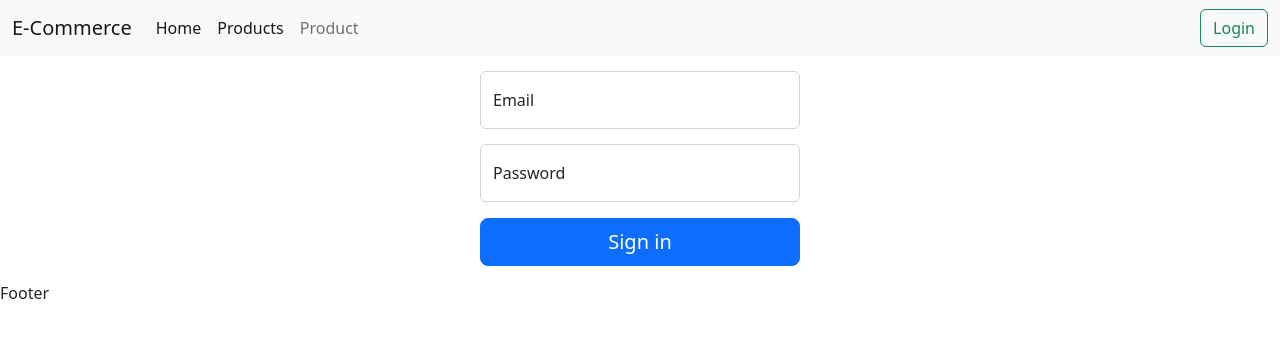
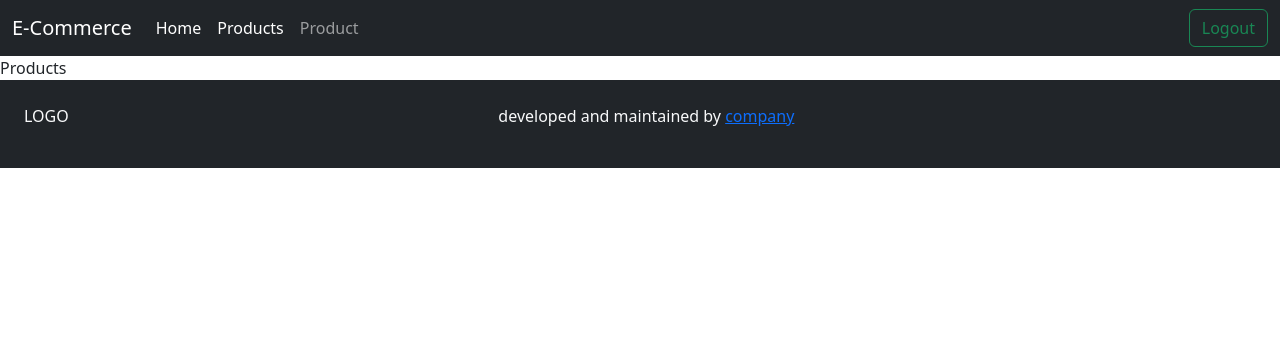
Before and after one commit to Smitgamit/redux-toolkit-structure, a React (Create React App) app: page /products in a window 1280 px wide. Shown: the top 338 px of the page. Built offline with nearby package versions, Linux system fonts and the light colour scheme; sample sign-in values are in the browser's storage.

Commit message:
auth done 3-Jan-2023

```diff
--- a/package.json
+++ b/package.json
@@ -14,6 +14,7 @@
     "react-redux": "^8.0.5",
     "react-router-dom": "^6.6.1",
     "react-scripts": "5.0.1",
+    "sweetalert2": "^11.6.16",
     "web-vitals": "^2.1.4"
   },
   "scripts": {
--- a/src/App.css
+++ b/src/App.css
@@ -39,7 +39,7 @@
 
 .form-signin {
   max-width: 350px;
-  padding: 15px;
+  padding-top: 10%;
 }
 
 .form-signin .form-floating:focus-within {
@@ -48,12 +48,8 @@
 
 .form-signin input[type="email"] {
   margin-bottom: -1px;
-  /* border-bottom-right-radius: 0; */
-  /* border-bottom-left-radius: 0; */
 }
 
 .form-signin input[type="password"] {
   margin-bottom: 10px;
-  /* border-top-left-radius: 0; */
-  /* border-top-right-radius: 0; */
 }
--- a/src/App.js
+++ b/src/App.js
@@ -1,6 +1,5 @@
 import React from 'react';
-import { BrowserRouter, Routes, Route, Navigate } from "react-router-dom";
-// import useFetch from './hooks/useFetch';
+import { BrowserRouter, Routes, Route } from "react-router-dom";
 import './App.css';
 import Layout from './components/layout/Layout';
 import Home from './pages/Home';
@@ -8,8 +7,10 @@ import 'bootstrap/dist/css/bootstrap.min.css';
 import { appRoutes, protectedRoutes } from './routes/Routes';
 import PageNotFound from './pages/PageNotFound';
 import Login from './pages/Login';
+import { useSelector } from 'react-redux';
 
 function App() {
+  const { userToken } = useSelector((state) => state.auth)
   return (
     <BrowserRouter>
       <Routes>
@@ -28,7 +29,7 @@ function App() {
             })
           }
           {
-            false ?
+            userToken !== null ?
               protectedRoutes.map((route, idx) => {
                 return route.element ? (
                   <Route
--- a/src/app/store.js
+++ b/src/app/store.js
@@ -1,5 +1,5 @@
 import { configureStore } from '@reduxjs/toolkit';
-import authReducer from '../features/auth/authSlice';
+import authReducer from '../features/authSlice';
 
 const store = configureStore({
     reducer: {
--- a/src/components/layout/Footer.js
+++ b/src/components/layout/Footer.js
@@ -2,6 +2,32 @@ import React from 'react'
 
 export default function Footer() {
     return (
-        <div>Footer</div>
+        <footer className=" p-4 bg-dark text-light">
+            <div className="d-lg-flex justify-content-between">
+                <div>
+                    <span>LOGO</span>
+                </div>
+                <div className="copyright">
+                    <p>developed and maintained by <a href="#" target="_blank">company</a></p>
+                </div>
+                <div>
+                    <ul className="d-flex gap-3 list-unstyled">
+                        <li><a href="#"><i className="bi bi-facebook"></i></a></li>
+                        <li><a href="#"><i className="bi bi-twitter"></i></a></li>
+                        <li><a href="#"><i className="bi bi-instagram"></i></a></li>
+                    </ul>
+                </div>
+            </div>
+        </footer>
     )
 }
+
+{/* <div className="bg-dark text-light">
+            <footer className="py-3">
+                <div className="row d-flex justify-content-center">
+                    <div className="col-6 col-md-2">
+                        Footer
+                    </div>
+                </div>
+            </footer>
+        </div> */}
--- a/src/components/layout/Header.js
+++ b/src/components/layout/Header.js
@@ -1,13 +1,24 @@
 import React from 'react'
-import { Link, useLocation } from 'react-router-dom'
+import { useDispatch, useSelector } from 'react-redux';
+import { Link, useLocation, useNavigate } from 'react-router-dom'
+import { logout } from '../../features/authSlice';
 
 export default function Header() {
+    const dispatch = useDispatch()
+    const { userToken } = useSelector((state) => state.auth)
+    const navigate = useNavigate();
     let location = useLocation();
+
+    function handleLogout(event) {
+        event.preventDefault()
+        dispatch(logout())
+        navigate('/login', { replace: true })
+    }
     return (
         <>
-            <nav className="navbar navbar-expand-lg navbar-light bg-light">
+            <nav className="navbar navbar-expand-lg navbar-dark bg-dark">
                 <div className="container-fluid">
-                    <a className="navbar-brand" href="#">E-Commerce</a>
+                    <Link to={'/'} className="navbar-brand">E-Commerce</Link>
                     <button className="navbar-toggler" type="button" data-bs-toggle="collapse" data-bs-target="#navbarSupportedContent" aria-controls="navbarSupportedContent" aria-expanded="false" aria-label="Toggle navigation">
                         <span className="navbar-toggler-icon"></span>
                     </button>
@@ -16,15 +27,24 @@ export default function Header() {
                             <li className="nav-item">
                                 <Link to={'/'} className="nav-link active" aria-current="page">Home</Link>
                             </li>
-                            <li className="nav-item" >
-                                <Link to={'/products'} className={location.pathname === '/products' ? "nav-link active" : "nav-link"} >Products</Link>
-                            </li>
-                            <li className="nav-item" >
-                                <Link to={'/product'} className={location.pathname === '/product' ? "nav-link active" : "nav-link"} >Product</Link>
-                            </li>
+                            {
+                                userToken !== null ? <li className="nav-item" >
+                                    <Link to={'/products'} className={location.pathname === '/products' ? "nav-link active" : "nav-link"} >Products</Link>
+                                </li> : null
+                            }
+                            {
+                                userToken !== null ? <li className="nav-item" >
+                                    <Link to={'/product'} className={location.pathname === '/product' ? "nav-link active" : "nav-link"} >Product</Link>
+                                </li> : null
+                            }
+
                         </ul>
                         <form className="d-flex">
-                            <Link to={'/login'} className="btn btn-outline-success" type="submit">Login</Link>
+                            {
+                                (!userToken) ?
+                                    <Link to={'/login'} className="btn btn-outline-success" type="submit">Login</Link>
+                                    : <button onClick={handleLogout} className="btn btn-outline-success" type="submit">Logout</button>
+                            }
                         </form>
                     </div>
                 </div>
--- /dev/null
+++ b/src/features/authSlice.js
@@ -0,0 +1,73 @@
+import { createAsyncThunk, createSlice } from '@reduxjs/toolkit'
+import axios from 'axios';
+const baseUrl = process.env.REACT_APP_BACKEND_URL
+
+const initialState = {
+    loading: false,
+    user: {}, // for user object
+    userToken: localStorage.getItem('userToken') ?? null,
+    error: null,
+    // success: false, // for monitoring the registration process.
+}
+
+export const userLogin = createAsyncThunk(
+    'auth/login',
+    async ({ username, password }, { rejectWithValue }) => {
+        try {
+            const config = {
+                headers: {
+                    'Content-Type': 'application/json',
+                },
+            }
+            const { data } = await axios.post(
+                `${baseUrl}auth/login`,
+                { username, password },
+                config
+            )
+            localStorage.setItem('userToken', data.token)
+            return data
+        } catch (error) {
+            if (error.response && error.response.data.message) {
+                return rejectWithValue(error.response.data.message)
+            } else {
+                return rejectWithValue(error.message)
+            }
+        }
+    }
+)
+
+const authSlice = createSlice({
+    name: 'auth',
+    initialState,
+    reducers: {
+        logout: (state) => {
+            localStorage.removeItem('userToken')
+            state.loading = false
+            state.user = null
+            state.userToken = null
+            state.error = null
+            // state.success = false
+        },
+    },
+    extraReducers:
+        (builder) => {
+            builder
+                // login user
+                .addCase(userLogin.pending, (state) => {
+                    state.loading = true
+                    state.error = null
+                })
+                .addCase(userLogin.fulfilled, (state, { payload }) => {
+                    state.loading = false
+                    state.user = payload
+                    state.userToken = payload.token
+                    // state.success = true
+                })
+                .addCase(userLogin.rejected, (state, { payload }) => {
+                    state.loading = false
+                    state.error = payload
+                })
+        },
+})
+export const { logout } = authSlice.actions
+export default authSlice.reducer
--- a/src/pages/Login.js
+++ b/src/pages/Login.js
@@ -1,11 +1,19 @@
-import React, { useState } from 'react'
+import React, { useEffect, useState } from 'react'
+import { useDispatch, useSelector } from 'react-redux'
+import { useNavigate } from 'react-router-dom'
 import InputField from '../components/form/InputField'
+import { userLogin } from '../features/authSlice'
+import Swal from 'sweetalert2'
 
 export default function Login() {
+    const { loading, error, userToken } = useSelector((state) => state.auth)
+    const navigate = useNavigate();
+    const dispatch = useDispatch()
     const [loginDetail, setLoginDetail] = useState({
-        email: '',
+        username: '',
         password: ''
     })
+
     function onChangeHandler(event) {
         event.preventDefault()
         const { name, value } = event.target;
@@ -13,18 +21,31 @@ export default function Login() {
     }
     function handleLogin(event) {
         event.preventDefault()
-        alert('login')
+        dispatch(userLogin(loginDetail))
+        // alert('login')
     }
+    useEffect(() => {
+        if (userToken !== null) {
+            navigate('/products', { replace: true })
+        } else {
+            navigate("/login", { replace: true });
+        }
+    }, [userToken, navigate])
+
     return (
         <div>
             <main className="form-signin w-100 m-auto">
+                {error && Swal.fire(
+                    { error },
+                    'error'
+                )}
                 <form>
                     <InputField
-                        name={"email"}
-                        value={loginDetail.email}
-                        type="email"
+                        name={"username"}
+                        value={loginDetail.username}
+                        type="username"
                         className="form-control"
-                        placeHolder={"Email"}
+                        placeHolder={"username"}
                         onChangeHandler={onChangeHandler}
                     />
                     <InputField
@@ -35,7 +56,12 @@ export default function Login() {
                         placeHolder={"Password"}
                         onChangeHandler={onChangeHandler}
                     />
-                    <button onClick={handleLogin} className="w-100 btn btn-lg btn-primary" type="submit">Sign in</button>
+                    <button
+                        onClick={!loading ? handleLogin : null}
+                        disabled={loading}
+                        className="w-100 btn btn-lg btn-primary" type="submit">
+                        {loading ? <span className="spinner-border spinner-border-sm"></span> : 'Sign in'}
+                    </button>
                 </form>
             </main>
         </div>
```
Also changed, not shown: src/features/ProductListSlice.js (added, +7 -0 lines), src/features/auth/authSlice.js (deleted, +0 -52 lines), 1 other file (tests, documents, lock files or other folders).
